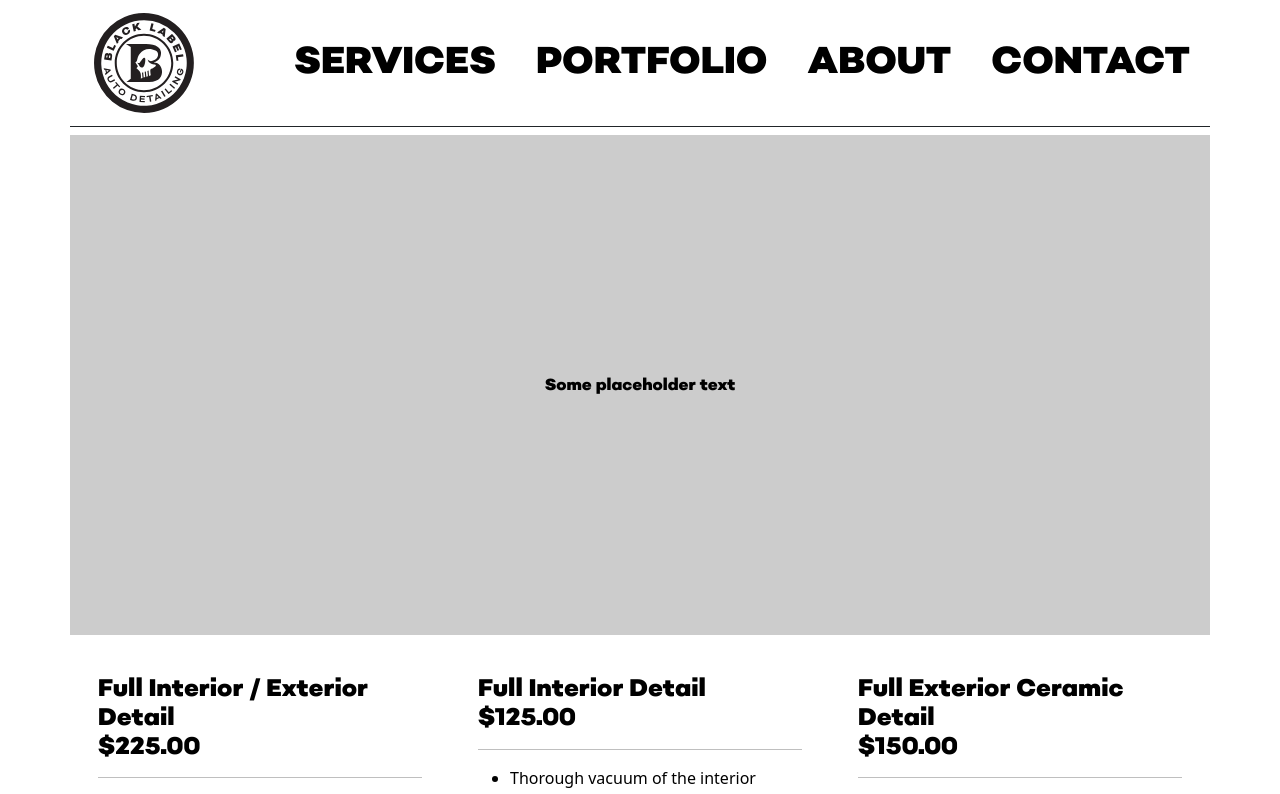
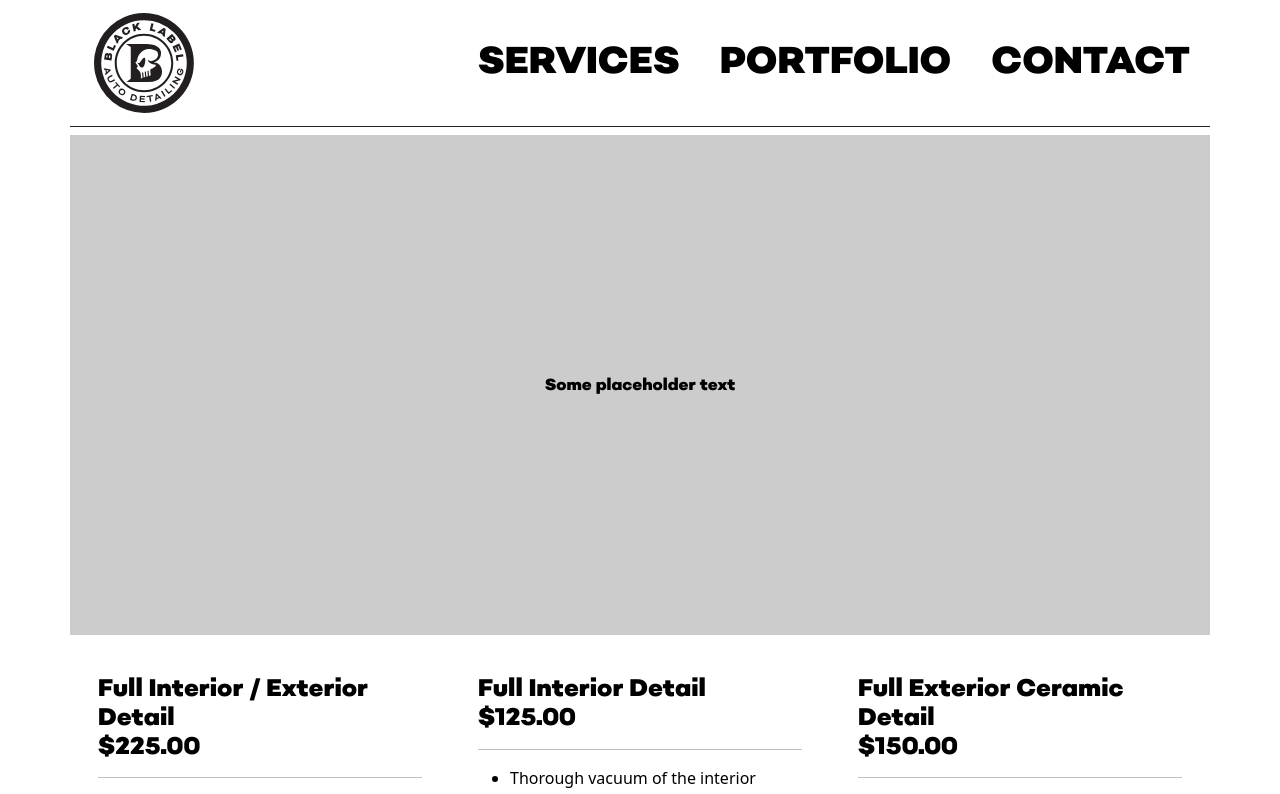
Before and after one commit to scothampel/blacklabel-auto, a React (Create React App) app: page / in a window 1280 px wide. Shown: the top 794 px of the page. Built offline with nearby package versions, Linux system fonts and the light colour scheme.

Commit message:
Remove about

```diff
--- a/src/Nav.js
+++ b/src/Nav.js
@@ -26,9 +26,6 @@ export default function Nav() {
                             <a className='nav-link link-black' href='#portfolio'>PORTFOLIO</a>
                         </li>
                         <li className='nav-item col-auto'>
-                            <a className='nav-link link-black' href='#about'>ABOUT</a>
-                        </li>
-                        <li className='nav-item col-auto'>
                             <a className='nav-link link-black' href='#contact'>CONTACT</a>
                         </li>
                     </ul>
```
